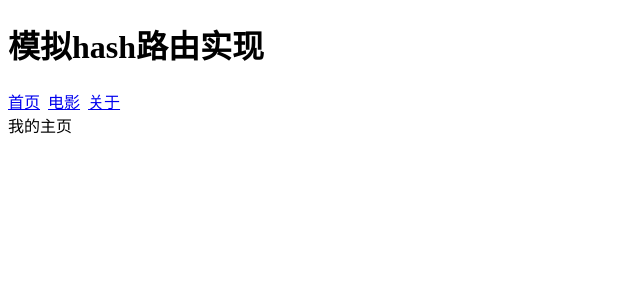
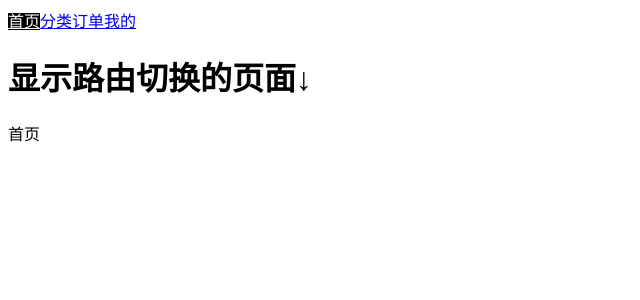
Before and after one commit to Disney-Princesses/vue-day9, a Vue app: page /#/home in a window 1280 px wide. Shown: the top 300 px of the page, without its empty margins (0-640 px from the left). Built offline with nearby package versions, Linux system fonts and the light colour scheme.

Commit message:
完成了附加练习1

```diff
--- a/package.json
+++ b/package.json
@@ -9,7 +9,8 @@
   },
   "dependencies": {
     "core-js": "^3.8.3",
-    "vue": "^2.6.14"
+    "vue": "^2.6.14",
+    "vue-router": "3.5.1"
   },
   "devDependencies": {
     "@babel/core": "^7.12.16",
--- a/src/App.vue
+++ b/src/App.vue
@@ -1,15 +1,19 @@
 <template>
   <div>
     <!-- 模拟hash路由实现 -->
-    <HashRouter></HashRouter>
+    <!-- <HashRouter></HashRouter> -->
+    <!-- 附加练习_1.切换页面 -->
+    <SwitchPage></SwitchPage>
   </div>
 </template>
 
 <script>
 import HashRouter from '@/HashRouter.vue'
+import SwitchPage from '@/SwitchPage.vue'
 export default {
   components: {
-    HashRouter
+    HashRouter,
+    SwitchPage
   }
 }
 </script>
--- /dev/null
+++ b/src/SwitchPage.vue
@@ -0,0 +1,23 @@
+<template>
+  <div>
+      <router-link to="/home">首页</router-link>
+      <router-link to="/class">分类</router-link>
+      <router-link to="/order">订单</router-link>
+      <router-link to="/my">我的</router-link>
+      <h1>显示路由切换的页面↓</h1>
+      <router-view></router-view>
+  </div>
+</template>
+
+<script>
+export default {
+
+}
+</script>
+
+<style>
+.router-link-active {
+  background-color: #000;
+  color: #fff;
+}
+</style>
--- a/src/main.js
+++ b/src/main.js
@@ -1,8 +1,47 @@
 import Vue from 'vue'
 import App from './App.vue'
+import VueRouter from 'vue-router'
+
+Vue.use(VueRouter)
+
+import Home from '@/views/Home.vue'
+import Class from '@/views/Class.vue'
+import Order from '@/views/Order.vue'
+import My from '@/views/My.vue'
+
+const routes = [
+  {
+    path: '/',
+    redirect: '/home'
+  },
+  {
+    path: '/home',
+    component: Home
+  },
+  {
+    path: '/class',
+    component: Class
+  },
+  {
+    path: '/order',
+    component: Order
+  },
+  {
+    path: '/my',
+    component: My
+  },
+]
+
+const router = new VueRouter({
+  routes
+})
+
+
+
 
 Vue.config.productionTip = false
 
 new Vue({
+  router,
   render: h => h(App),
 }).$mount('#app')
--- /dev/null
+++ b/src/views/Class.vue
@@ -0,0 +1,13 @@
+<template>
+  <div>分类</div>
+</template>
+
+<script>
+export default {
+
+}
+</script>
+
+<style>
+
+</style>
--- /dev/null
+++ b/src/views/Home.vue
@@ -0,0 +1,13 @@
+<template>
+  <div>首页</div>
+</template>
+
+<script>
+export default {
+
+}
+</script>
+
+<style>
+
+</style>
--- /dev/null
+++ b/src/views/My.vue
@@ -0,0 +1,13 @@
+<template>
+  <div>我的</div>
+</template>
+
+<script>
+export default {
+
+}
+</script>
+
+<style>
+
+</style>
--- /dev/null
+++ b/src/views/Order.vue
@@ -0,0 +1,13 @@
+<template>
+  <div>订单</div>
+</template>
+
+<script>
+export default {
+
+}
+</script>
+
+<style>
+
+</style>
```
Also changed, not shown: 1 other file (tests, documents, lock files or other folders).
